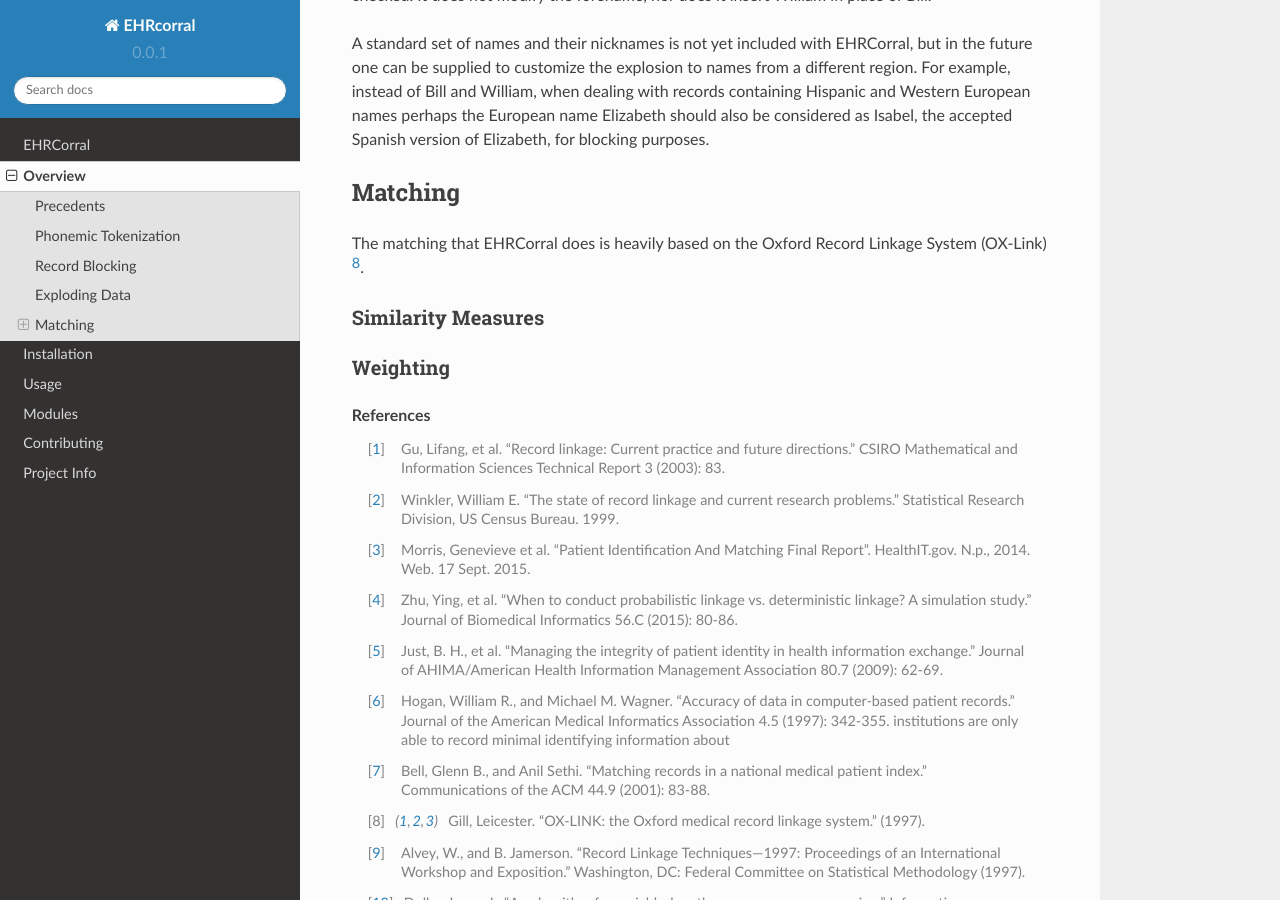
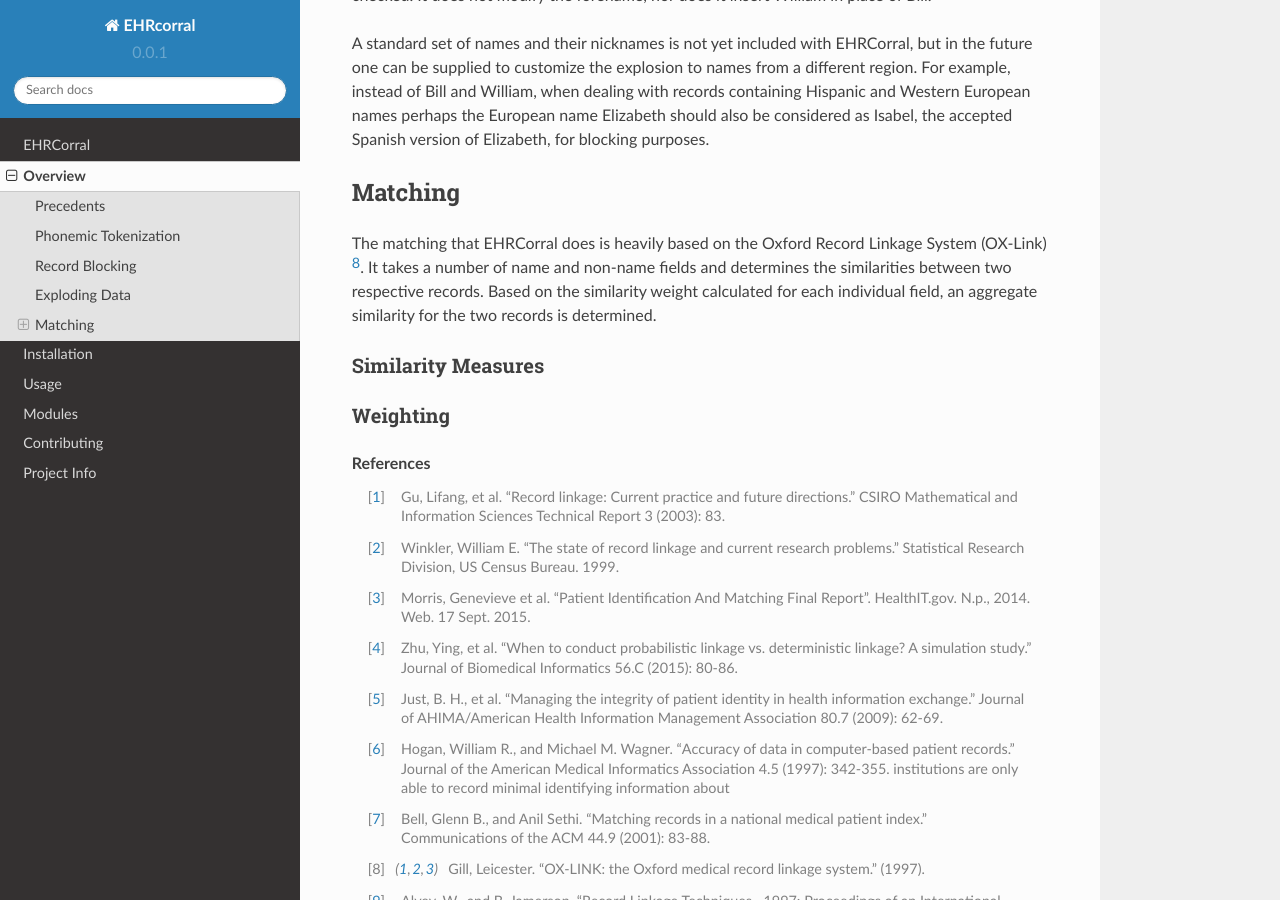
Before and after one commit to nsh87/ehrcorral, a Sphinx documentation site: the page built from docs/overview.rst, in a window 1280 px wide and 900 px high, scrolled down 3568 px. Built offline with Sphinx 7.4.7 and the Read the Docs theme 2.0.0, drawn with Linux system fonts in a browser that asks for light colours; formulas are drawn with MathJax 3.

Commit message:
Finish first paragraph overview of finding record similarity.

```diff
--- a/docs/overview.rst
+++ b/docs/overview.rst
@@ -191,7 +191,10 @@
 --------
 
 The matching that EHRCorral does is heavily based on the Oxford Record
-Linkage System (OX-Link) [#ox_link]_.
+Linkage System (OX-Link) [#ox_link]_. It takes a number of name and non-name
+fields and determines the similarities between two respective records. Based
+on the similarity weight calculated for each individual field, an aggregate
+similarity for the two records is determined.
 
 Similarity Measures
 ^^^^^^^^^^^^^^^^^^^
```
